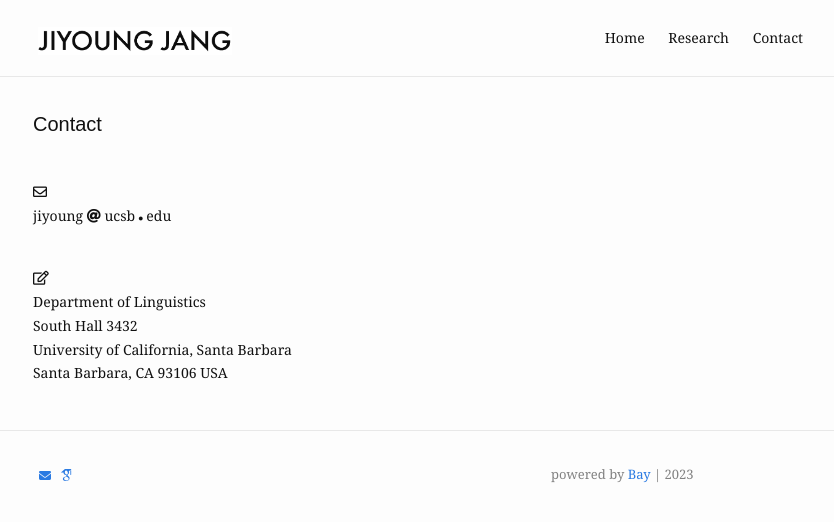
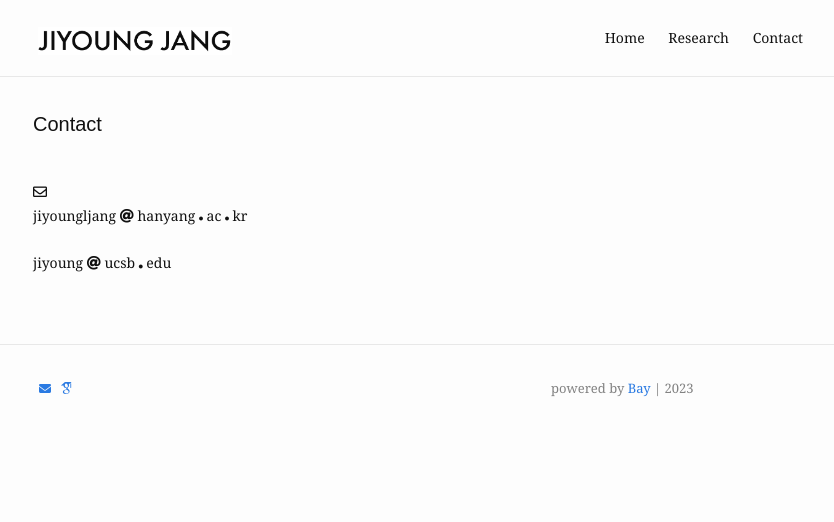
Before and after one commit to jiyoungj/jiyoungj.github.io, a Jekyll site: the page built from contact.md, in a window 1280 px wide. Shown: the top 522 px of the page, without its empty margins (222-1056 px from the left). Built offline with Jekyll 4.4.1, drawn with Linux system fonts in a browser that asks for light colours; nearby versions of some CDN libraries; some web fonts are replaced.

Commit message:
Update contact.md

```diff
--- a/contact.md
+++ b/contact.md
@@ -9,10 +9,11 @@
 
 <br>
 <i class="far fa-envelope"></i><br>
+jiyoungljang <i class="fas fa-at"></i> hanyang <i class="fas fa-circle fa-xs" style="font-size: 0.25rem;"></i> ac <i class="fas fa-circle fa-xs" style="font-size: 0.25rem;"></i> kr <br><br>
 jiyoung <i class="fas fa-at"></i> ucsb <i class="fas fa-circle fa-xs" style="font-size: 0.25rem;"></i> edu <br><br>
 
-<i class="far fa-edit"></i><br>
+<!-- <i class="far fa-edit"></i><br>
 Department of Linguistics<br>
 South Hall 3432<br>
 University of California, Santa Barbara<br>
-Santa Barbara, CA 93106 USA
+Santa Barbara, CA 93106 USA -->
```
